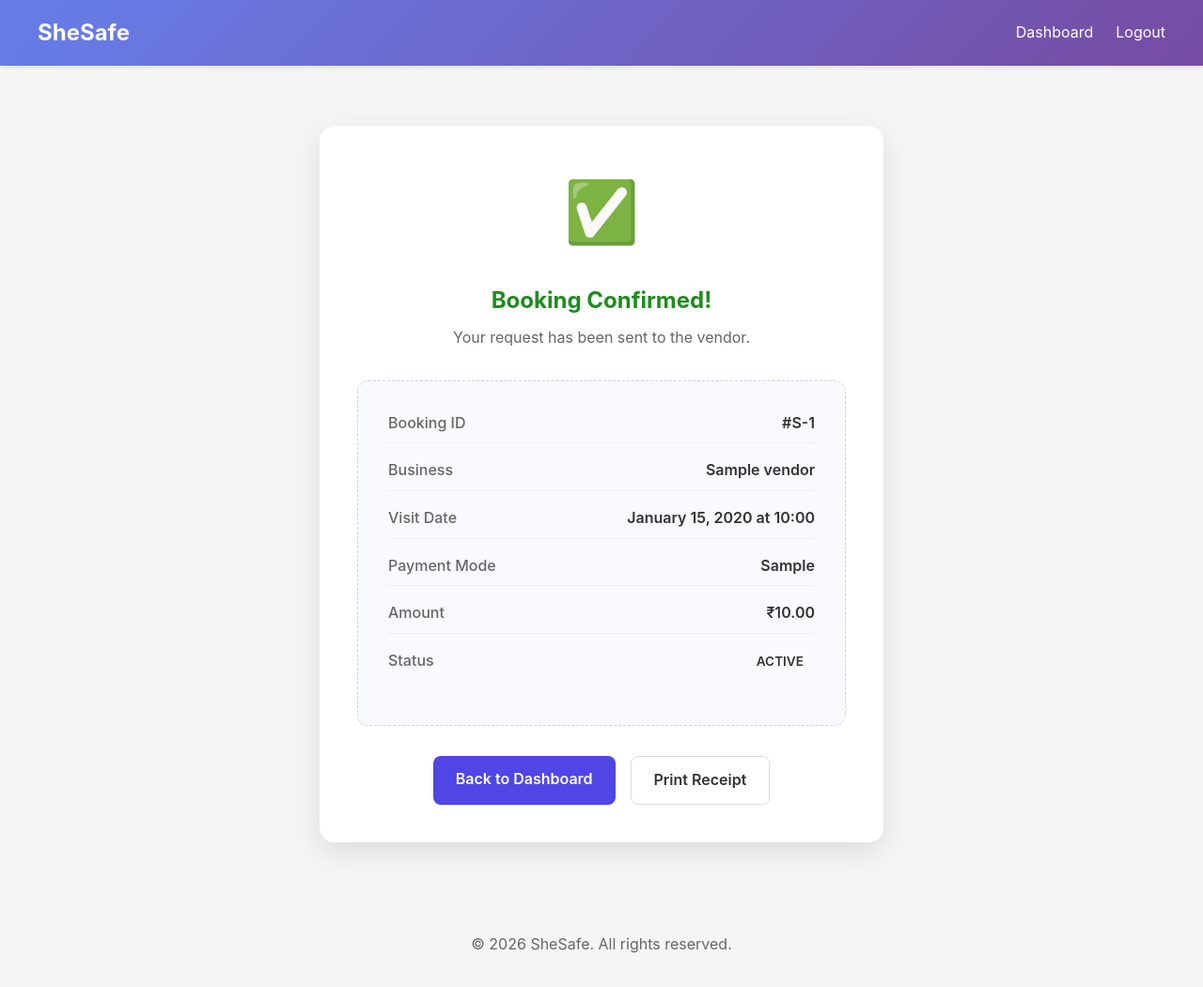
After one commit to 25f1002177/SheSafe, a Flask app: page /booking/confirmation/1 in a window 1280 px wide. The commit adds this page. Shown: the whole page at 94% size. Run offline with Flask 3, Linux system fonts and the light colour scheme; a user stored in the database is signed in; tables that the repository leaves empty hold one stand-in row (values such as "Sample post").

Commit message:
Booking feature added for customers

```diff
--- a/app/routes.py
+++ b/app/routes.py
@@ -326,3 +326,57 @@ def upload_images():
         flash('No valid images uploaded.', 'error')
 
     return redirect(url_for('main.vendor_dashboard'))
+
+
+@main.route('/book/<int:vendor_id>', methods=['POST'])
+@user_required
+def book_vendor(vendor_id):
+    """Handle vendor booking for users."""
+    from app.models import Vendor, Booking
+    from datetime import datetime
+
+    vendor = Vendor.query.get_or_404(vendor_id)
+
+    visit_date_str = request.form.get('visit_date')
+    payment_mode = request.form.get('payment_mode', 'pay_at_location')
+    amount = float(request.form.get('amount', 0))
+
+    if not visit_date_str:
+        flash('Please select a visit date.', 'error')
+        return redirect(url_for('main.user_dashboard'))
+
+    try:
+        visit_date = datetime.strptime(visit_date_str, '%Y-%m-%dT%H:%M')
+    except ValueError:
+        flash('Invalid date format.', 'error')
+        return redirect(url_for('main.user_dashboard'))
+
+    new_booking = Booking(
+        user_id=current_user.id,
+        vendor_id=vendor.id,
+        visit_date=visit_date,
+        payment_mode=payment_mode,
+        amount=amount,
+        status='pending'
+    )
+
+    db.session.add(new_booking)
+    db.session.commit()
+
+    flash('Booking request sent successfully!', 'success')
+    return redirect(url_for('main.booking_confirmation', booking_id=new_booking.id))
+
+
+@main.route('/booking/confirmation/<int:booking_id>')
+@login_required
+def booking_confirmation(booking_id):
+    """Show booking confirmation/receipt."""
+    from app.models import Booking
+    booking = Booking.query.get_or_404(booking_id)
+
+    # Ensure user can only see their own booking (unless admin)
+    if booking.user_id != current_user.id and current_user.role != 'admin':
+        flash('Unauthorized access.', 'error')
+        return redirect(url_for('main.index'))
+
+    return render_template('booking_confirmation.html', booking=booking)
--- /dev/null
+++ b/app/templates/booking_confirmation.html
@@ -0,0 +1,118 @@
+{% extends "base.html" %}
+
+{% block title %}Booking Confirmation - SheSafe{% endblock %}
+
+{% block styles %}
+<style>
+    .confirmation-container {
+        max-width: 600px;
+        margin: 4rem auto;
+        padding: 2.5rem;
+        background: white;
+        border-radius: 16px;
+        box-shadow: 0 10px 30px rgba(0, 0, 0, 0.1);
+        text-align: center;
+    }
+
+    .success-icon {
+        font-size: 4rem;
+        color: #1e8c1e;
+        margin-bottom: 1.5rem;
+    }
+
+    .receipt {
+        margin: 2rem 0;
+        padding: 2rem;
+        background: #f8faff;
+        border-radius: 12px;
+        text-align: left;
+        border: 1px dashed #ced4da;
+    }
+
+    .receipt-row {
+        display: flex;
+        justify-content: space-between;
+        margin-bottom: 1rem;
+        padding-bottom: 0.5rem;
+        border-bottom: 1px solid #eee;
+    }
+
+    .receipt-row:last-child {
+        border-bottom: none;
+    }
+
+    .label {
+        color: #666;
+        font-weight: 500;
+    }
+
+    .value {
+        color: #333;
+        font-weight: 600;
+    }
+
+    .btn-container {
+        display: flex;
+        gap: 1rem;
+        justify-content: center;
+        margin-top: 2rem;
+    }
+
+    .badge {
+        padding: 0.25rem 0.75rem;
+        border-radius: 20px;
+        font-size: 0.85rem;
+        font-weight: 600;
+        text-transform: uppercase;
+    }
+
+    .badge-pending {
+        background: #fff3cd;
+        color: #856404;
+    }
+</style>
+{% endblock %}
+
+{% block content %}
+<div class="confirmation-container">
+    <div class="success-icon">✅</div>
+    <h2 style="color: #1e8c1e; margin-bottom: 0.5rem;">Booking Confirmed!</h2>
+    <p style="color: #666;">Your request has been sent to the vendor.</p>
+
+    <div class="receipt">
+        <div class="receipt-row">
+            <span class="label">Booking ID</span>
+            <span class="value">#S-{{ booking.id }}</span>
+        </div>
+        <div class="receipt-row">
+            <span class="label">Business</span>
+            <span class="value">{{ booking.vendor.business_name }}</span>
+        </div>
+        <div class="receipt-row">
+            <span class="label">Visit Date</span>
+            <span class="value">{{ booking.visit_date.strftime('%B %d, %Y at %H:%M') }}</span>
+        </div>
+        <div class="receipt-row">
+            <span class="label">Payment Mode</span>
+            <span class="value">{{ booking.payment_mode.replace('_', ' ').capitalize() }}</span>
+        </div>
+        <div class="receipt-row">
+            <span class="label">Amount</span>
+            <span class="value">₹{{ "%.2f"|format(booking.amount) }}</span>
+        </div>
+        <div class="receipt-row">
+            <span class="label">Status</span>
+            <span class="value"><span class="badge badge-{{ booking.status }}">{{ booking.status }}</span></span>
+        </div>
+    </div>
+
+    <div class="btn-container">
+        <a href="{{ url_for('main.user_dashboard') }}" class="btn"
+            style="background: #4f46e5; color: white; padding: 0.75rem 1.5rem; border-radius: 8px; text-decoration: none; font-weight: 600;">Back
+            to Dashboard</a>
+        <a href="javascript:window.print()" class="btn"
+            style="background: white; color: #333; border: 1px solid #ddd; padding: 0.75rem 1.5rem; border-radius: 8px; text-decoration: none; font-weight: 600;">Print
+            Receipt</a>
+    </div>
+</div>
+{% endblock %}
```
Also changed, not shown: app/models.py (+19 -0 lines), app/templates/user_dashboard.html (+162 -62 lines).
